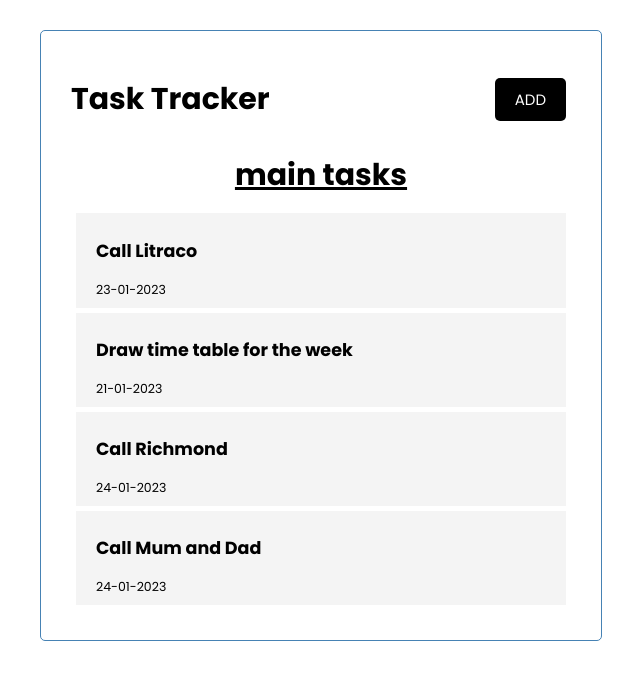
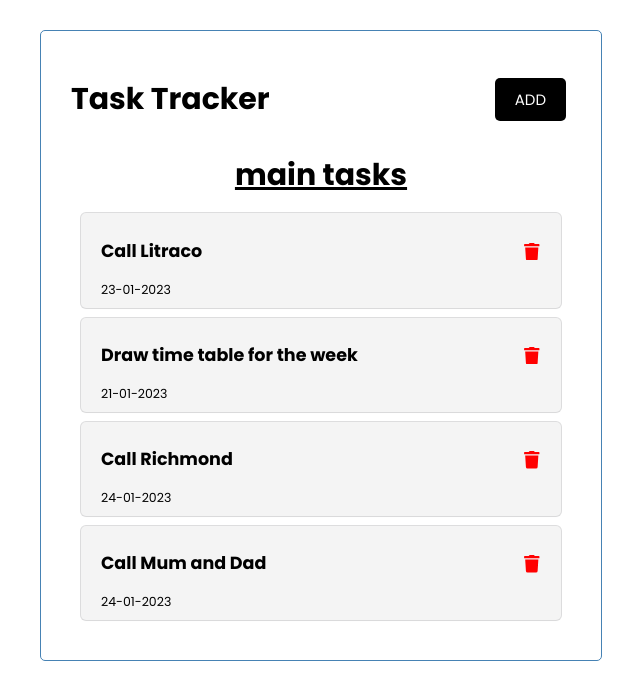
Before and after one commit to kodcapsule/Task-Tracker, a React (Create React App) app: page / in a window 1280 px wide. Shown: the top 700 px of the page, without its empty margins (319-959 px from the left). Built offline with nearby package versions, Linux system fonts and the light colour scheme.

Commit message:
added styles to the task component

```diff
--- a/src/components/Task.js
+++ b/src/components/Task.js
@@ -1,9 +1,11 @@
-import React from "react";
+import { FaTrash } from "react-icons/fa";
 
 const Task = ({ task }) => {
   return (
     <article className="task">
-      <h3>{task.title}</h3>
+      <h3>
+        {task.title} <FaTrash style={{ color: "red" }} />
+      </h3>
       <small>{task.day}</small>
     </article>
   );
--- a/src/index.css
+++ b/src/index.css
@@ -63,9 +63,17 @@ body {
 
 .task {
   background: #f4f4f4;
-  margin: 5px;
+  margin: 10px;
   padding: 10px 20px;
   cursor: pointer;
+  border-radius: 5px;
+  box-shadow: rgba(0, 0, 0, 0.02) 0px 1px 3px 0px,
+    rgba(27, 31, 35, 0.15) 0px 0px 0px 1px;
+  transition: all 300ms ease-in-out;
+}
+
+.task:hover {
+  transform: scale(1.02);
 }
 
 .task.reminder {
```
